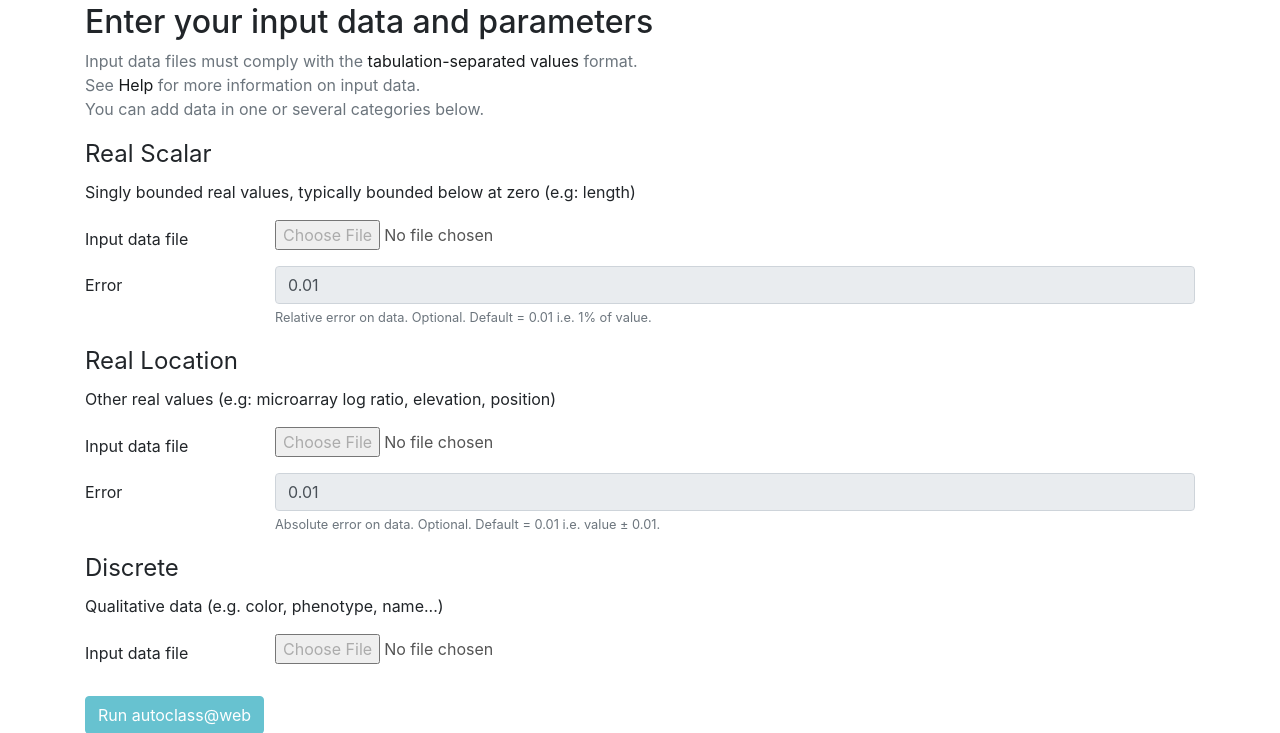
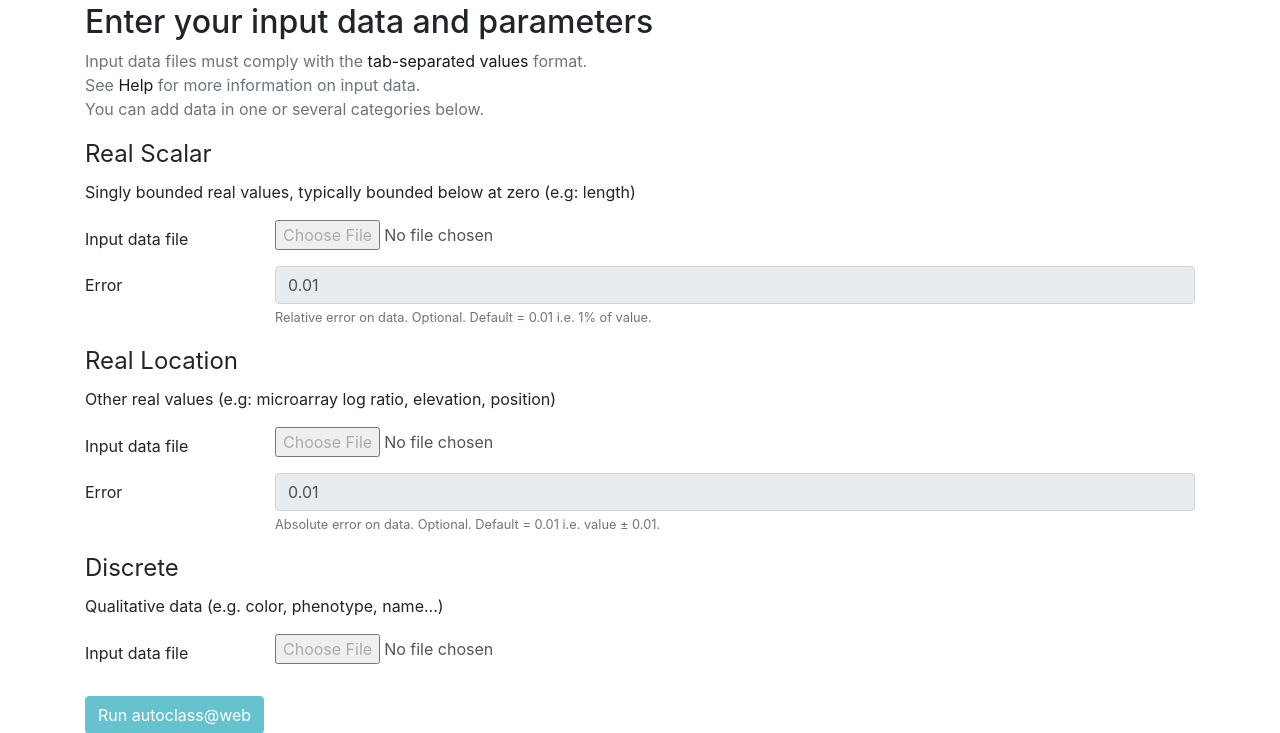
Before and after one commit to pierrepo/autoclassweb, a Flask app: template flaskapp/templates/index.html in a window 1280 px wide. Shown: the part 47-780 px from the top of the page. Run offline with Flask 2, Linux system fonts and the light colour scheme; the template is opened without the code that fills it: values that come from a table or form of the project are taken from there, others are empty; parts of the project's set-up code (start-up, migrations or seed data) failed here and were passed over; some libraries are stand-ins or nearby versions.

Commit message:
Update tabulation -> tab

```diff
--- a/flaskapp/templates/index.html
+++ b/flaskapp/templates/index.html
@@ -22,7 +22,7 @@
         <div class="text-muted helper">
         Input data files must comply with the
         <a href="https://en.wikipedia.org/wiki/Tab-separated_values"
-           target="_blank">tabulation-separated values
+           target="_blank">tab-separated values
         </a> format.<br />
         See <a href="/help" target="_blank">Help</a>
         for more information on input data.<br />
```
